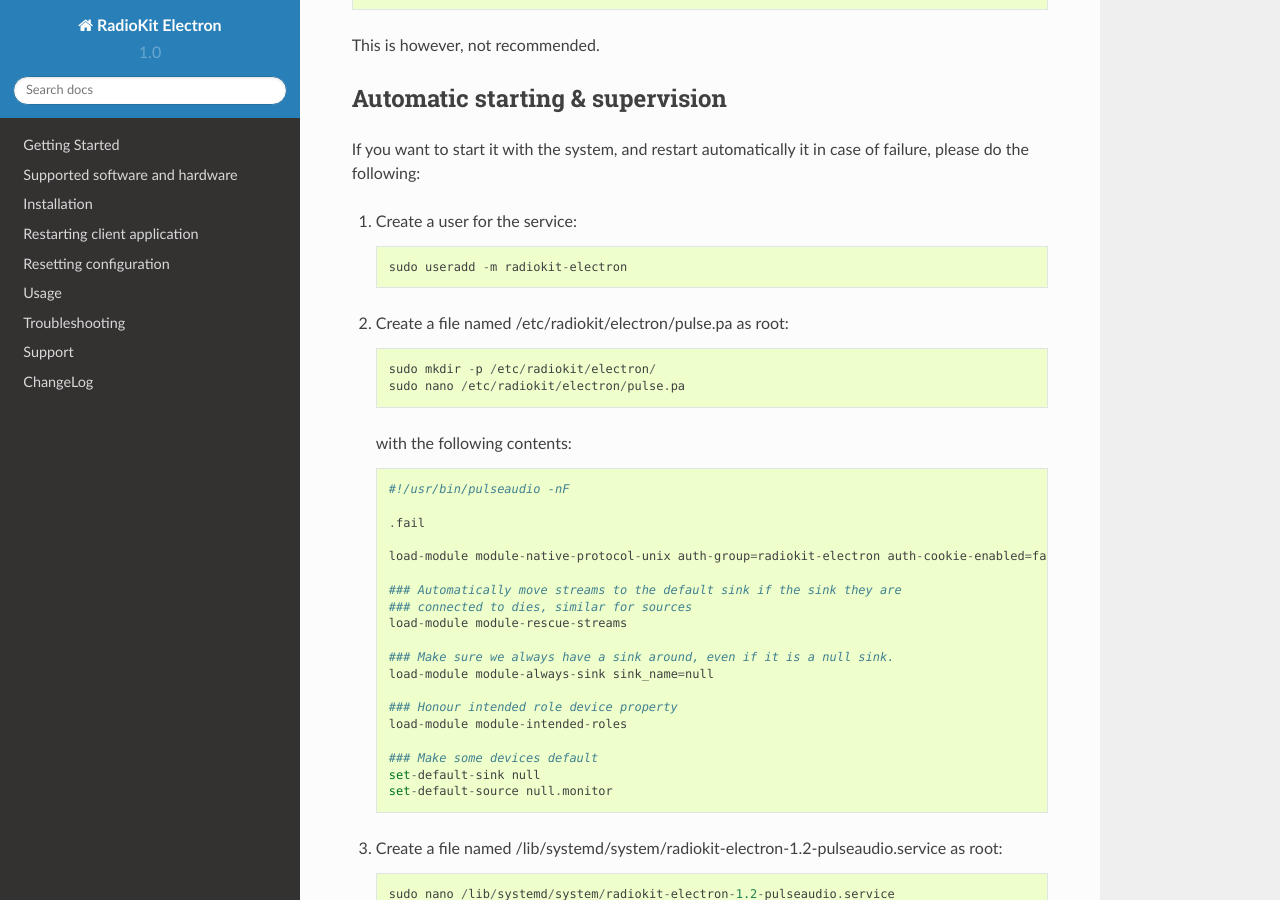
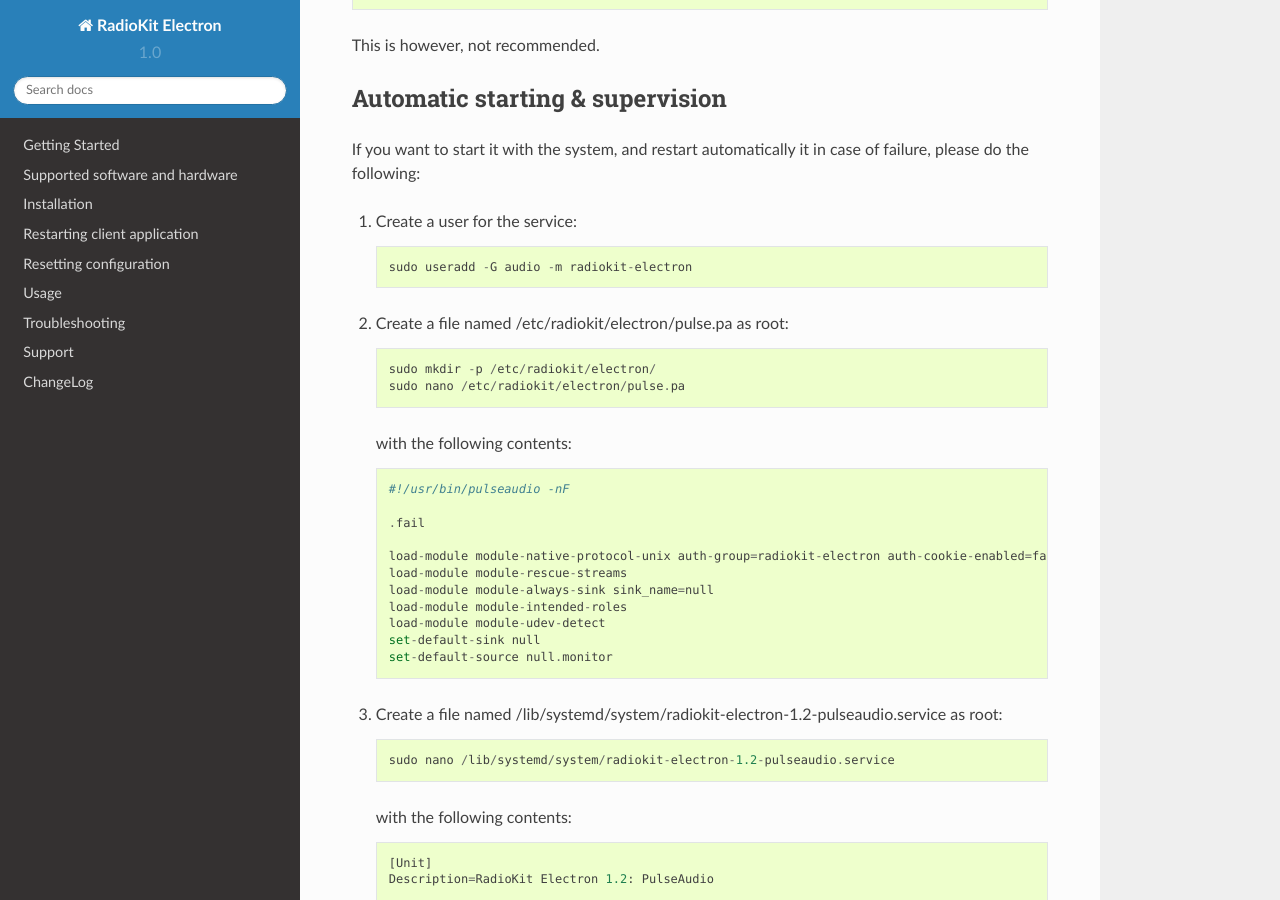
Before and after one commit to radiokit/electron-docs, a Sphinx documentation site: the page built from docs/source/installation-linux.rst, in a window 1280 px wide and 900 px high, scrolled down 657 px. Built offline with Sphinx 7.4.7 and the Read the Docs theme 2.0.0, drawn with Linux system fonts in a browser that asks for light colours.

Commit message:
Fixed linux pulseaudio instructions

```diff
--- a/docs/source/installation-linux.rst
+++ b/docs/source/installation-linux.rst
@@ -41,7 +41,7 @@
 1. Create a user for the service:
    ::
 
-        sudo useradd -m radiokit-electron
+        sudo useradd -G audio -m radiokit-electron
 
 2. Create a file named /etc/radiokit/electron/pulse.pa as root:
    ::
@@ -57,18 +57,10 @@
         .fail
 
         load-module module-native-protocol-unix auth-group=radiokit-electron auth-cookie-enabled=false srbchannel=true
-
-        ### Automatically move streams to the default sink if the sink they are
-        ### connected to dies, similar for sources
         load-module module-rescue-streams
-
-        ### Make sure we always have a sink around, even if it is a null sink.
         load-module module-always-sink sink_name=null
-
-        ### Honour intended role device property
         load-module module-intended-roles
-
-        ### Make some devices default
+        load-module module-udev-detect
         set-default-sink null
         set-default-source null.monitor
 
```
